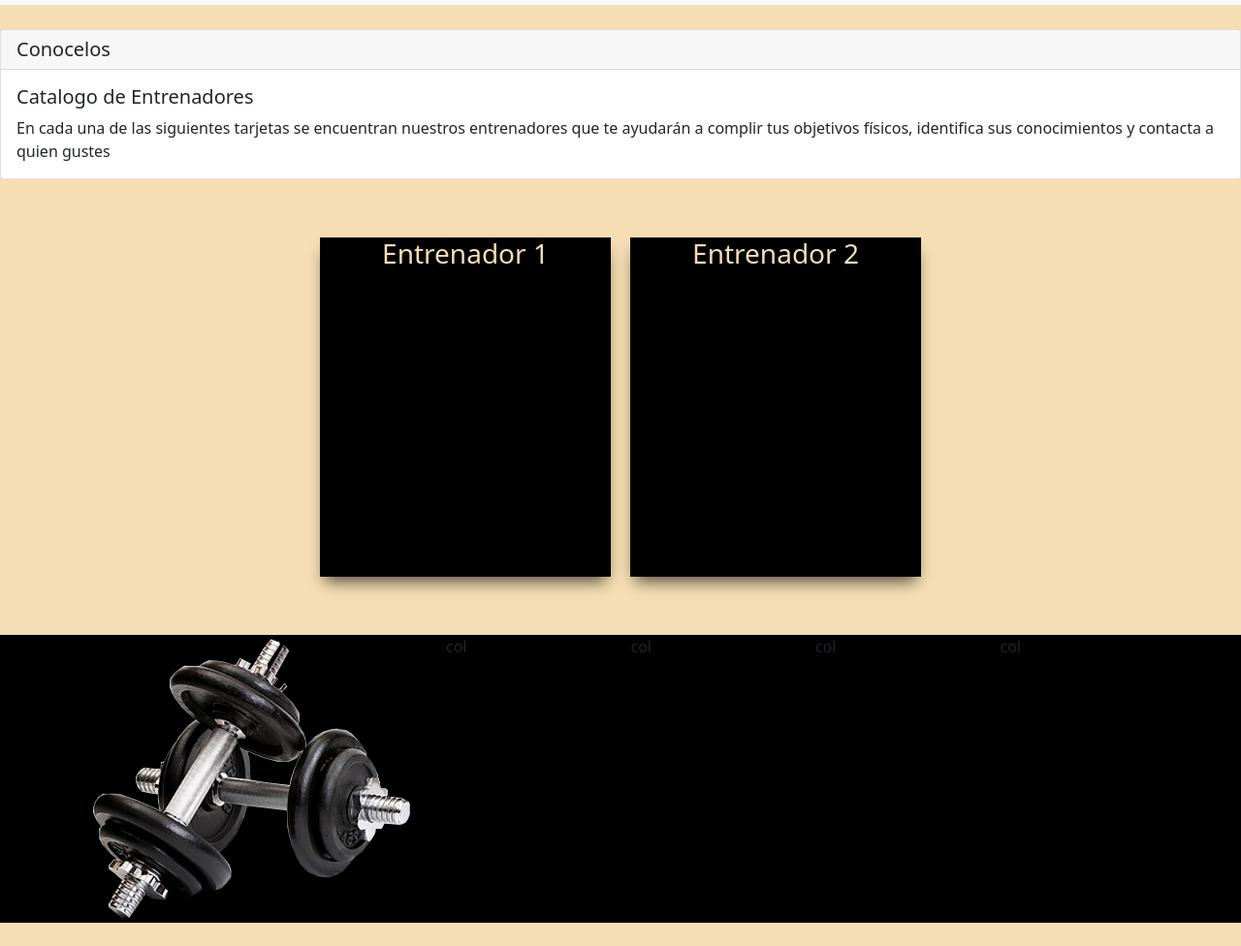
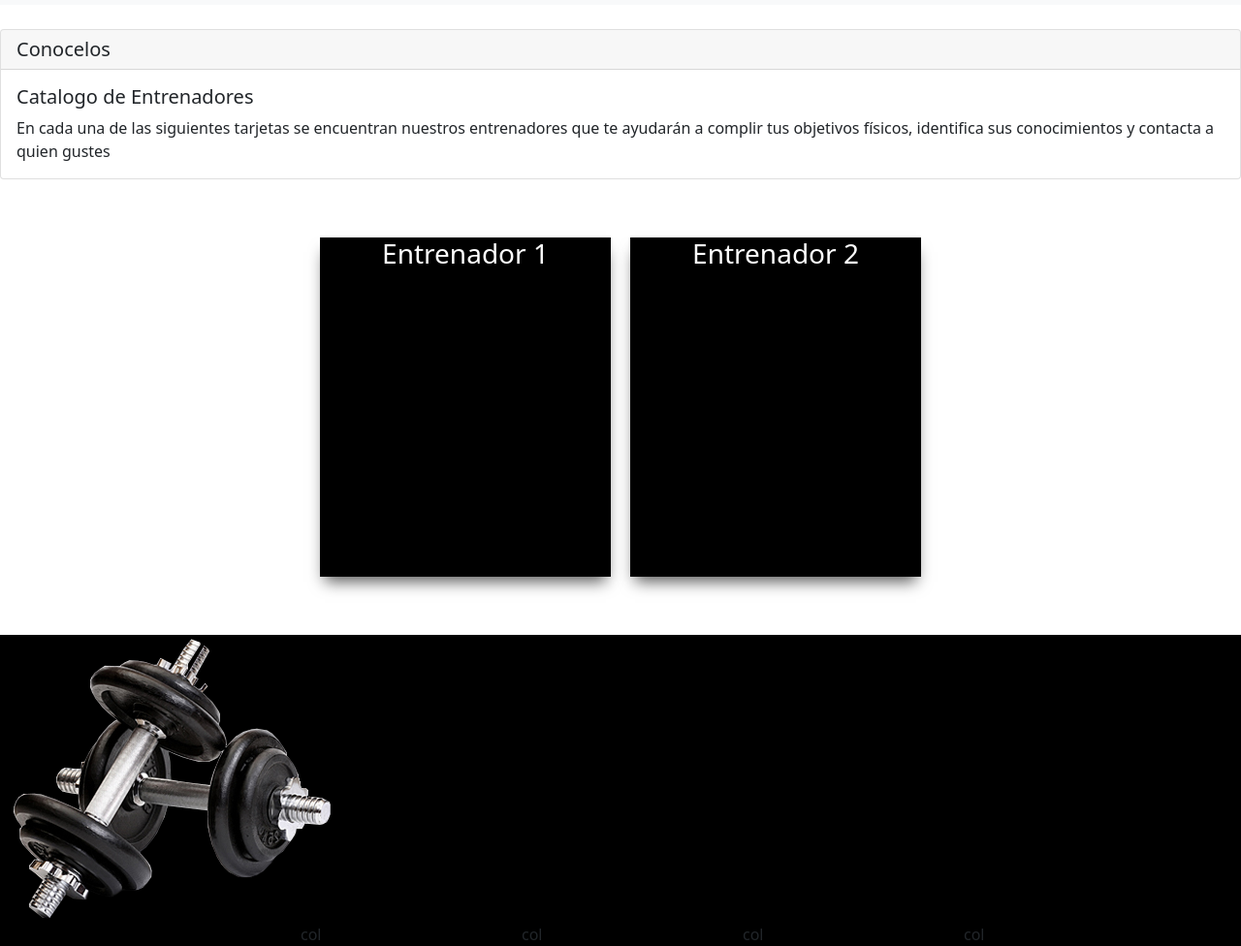
Before and after one commit to danimurguia/PROYECTO-INTEGRADOR, a plain HTML site: page entrenadores.html in a window 1280 px wide. Shown: the part 51-1027 px from the top of the page at 97% size. Before the commit the page ends 1003 px from the top, so only its background shows below. Drawn offline with nearby package versions, Linux system fonts and the light colour scheme.

Commit message:
sdfdfg
dfgdfgdfg

```diff
--- a/entrenadores.html
+++ b/entrenadores.html
@@ -104,9 +104,10 @@
     </div>
 
 <footer>
+  <img src="imagenes/mancuernas.png" alt="">
   <div class="container">
     <div class="row">
-      <div class="col "><img src="imagenes/mancuernas.png" alt=""></div>
+      <div class="col "></div>
       <div class="col">col</div>
       <div class="col">col</div>
       <div class="col">col</div>
--- a/estilos/styleEntrenadores.css
+++ b/estilos/styleEntrenadores.css
@@ -7,7 +7,7 @@
 }
 
 body{
-  background: wheat ;
+  background: white ;
 }
 
 .wrap{
@@ -55,7 +55,7 @@ body{
 
 .adelante{
 	width: 100%;
-  color: wheat;
+  color: white;
   text-align: center;
 }
 
@@ -89,12 +89,12 @@ body{
 }
 
 .card1{
-	background-image: url(Imagenes/Daniel.png);/*Aqui va la imagen que va dentro de la tarjeta*/
+	background-image: url("");/*Aqui va la imagen que va dentro de la tarjeta*/
 	background-size: cover;
 }
 
 .card2{
-	background-image: url(Imagenes/Maritza.png);/*Aqui va la imagen que va dentro de la tarjeta2*/
+	background-image: url("");/*Aqui va la imagen que va dentro de la tarjeta2*/
 	background-size: cover;
 }
 
@@ -110,3 +110,6 @@ footer img{
 	top: 0px;
 	left: 0px;
 }
+footer .col{
+
+}
```
